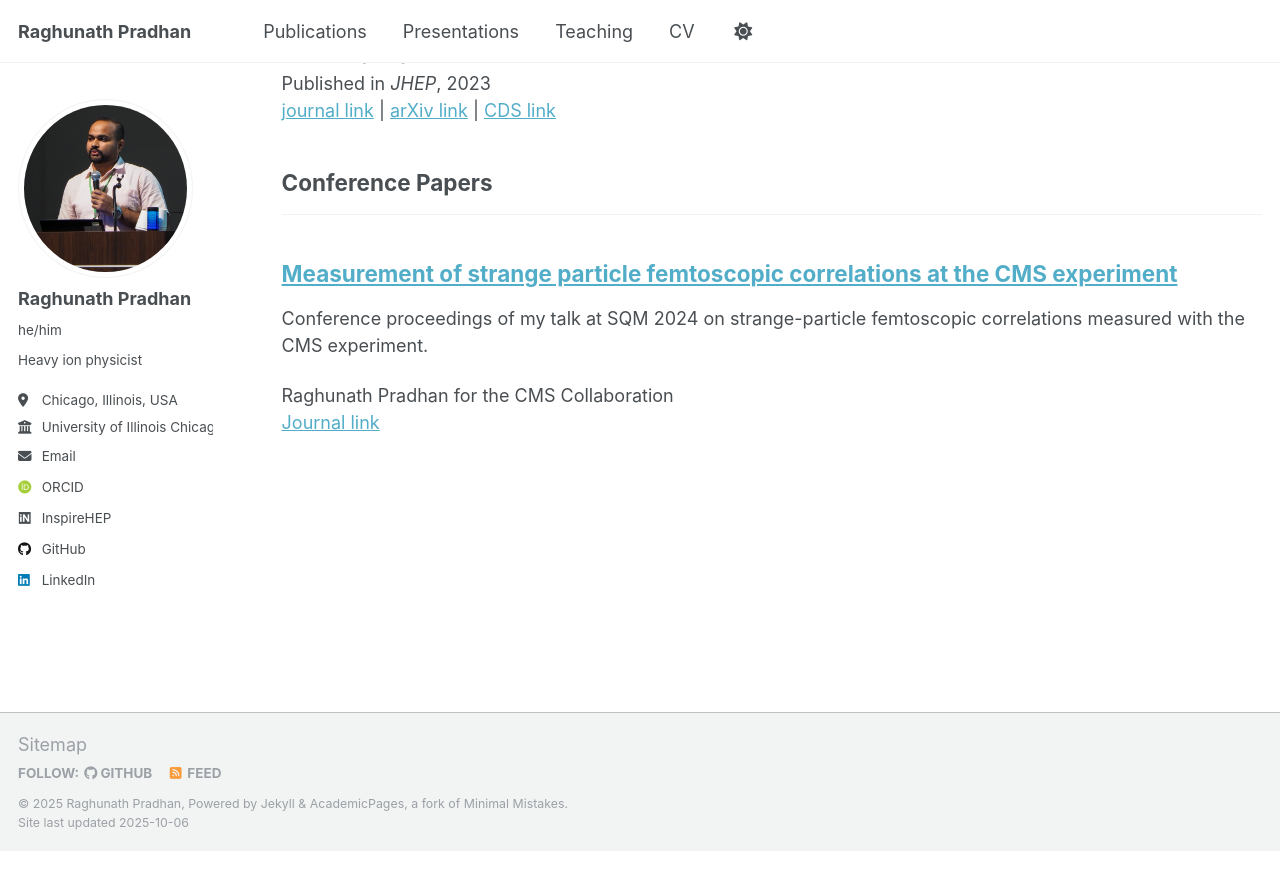
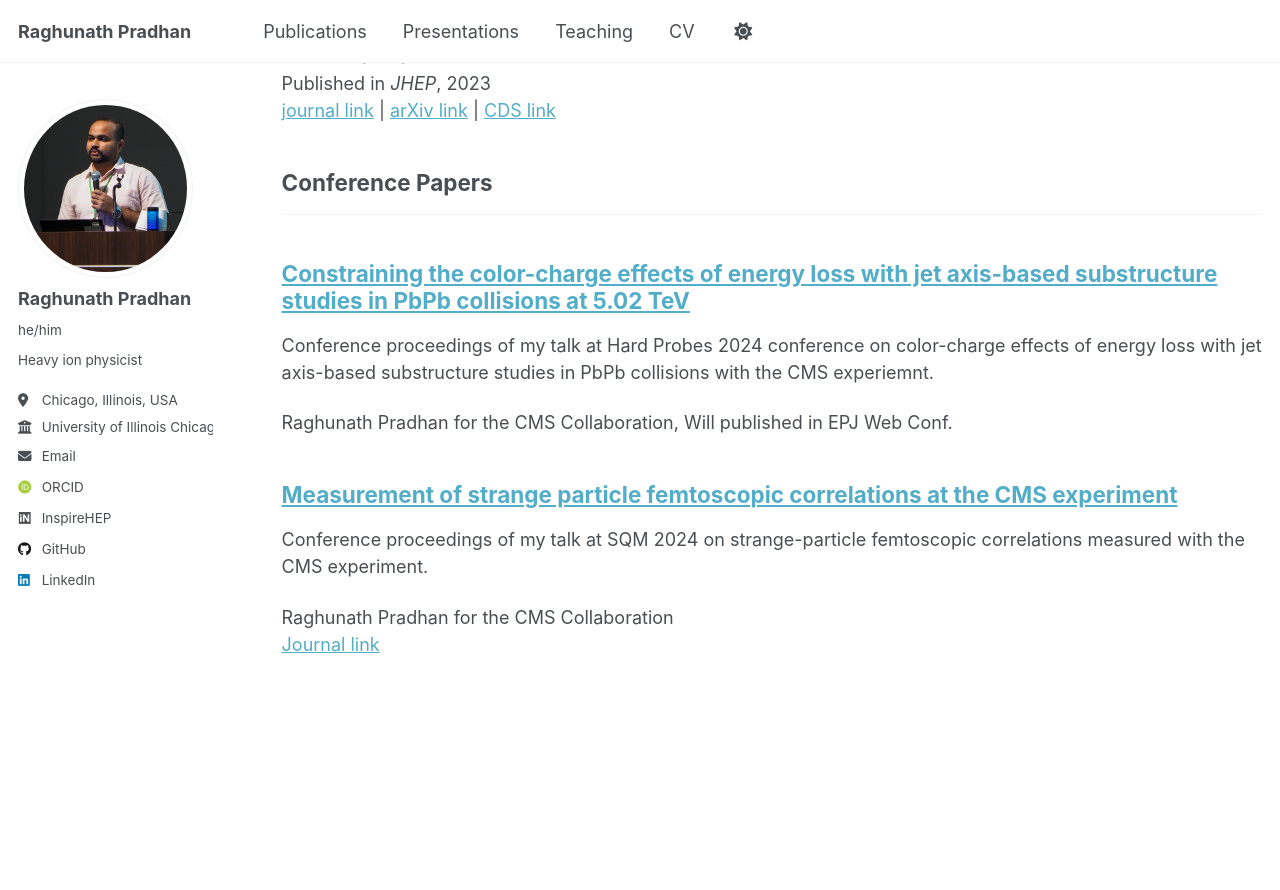
Before and after one commit to RAGHUMATAPITA/RAGHUMATAPITA.github.io, a Jekyll site: the page built from _pages/publications.html, in a window 1280 px wide and 900 px high, scrolled down 2964 px. Shown: the top 890 px of the window. Built offline with Jekyll 4.4.1, drawn with Linux system fonts in a browser that asks for light colours; some web fonts are replaced; a script that is not in the unit is left out; before the commit the page ends 3814 px from its top, so only the background shows below that.

Commit message:
updating publications

```diff
--- /dev/null
+++ b/_publications/2025-proceeding-HP2024.md
@@ -0,0 +1,10 @@
+---
+title: "Constraining the color-charge effects of energy loss with jet axis-based substructure studies in PbPb collisions at 5.02 TeV"
+collection: publications
+category: conferences
+permalink: /publication/2025-proceeding-HP2024
+excerpt: "Conference proceedings of my talk at Hard Probes 2024 conference on color-charge effects of energy loss with jet axis-based substructure studies in PbPb collisions with the CMS experiemnt."
+date: 2025-11-01
+citation: 'Raghunath Pradhan for the CMS Collaboration, Will published in EPJ Web Conf.'
+---
+This study investigates the jet axis decorrelation in inclusive jets using lead-lead (PbPb) collisions at a nucleon-nucleon centre-of-mass energy of 5.02 TeV. The decorrelation is defined as the angular difference between two jet axis definitions, obtained by applying different recombination schemes to the constituents of jets reconstructed with the anti-$$k_{\mathrm{T}}$$ sequential algorithm and a distance parameter of $$R= 0.4$$. The analysis is based on a data set collected with the CMS detector at the CERN LHC in 2018, corresponding to an integrated luminosity of 0.66 $$\mathrm{nb}^{-1}$$. The decorrelation distributions are measured as a function of collision centrality and jet transverse momentum. A centrality-dependent trend is observed, with the distributions progressively narrowing in more central events. This narrowing may result from medium-induced modifications of the jet substructure or reflect color charge effects in jet energy loss. This measurement explores previously unexplored kinematic regions, providing valuable insights into the color charge dependence of energy loss and jet quenching models.
```
Also changed, not shown: _publications/2025-proceeding-SQM2024.md (+2 -1 lines).
